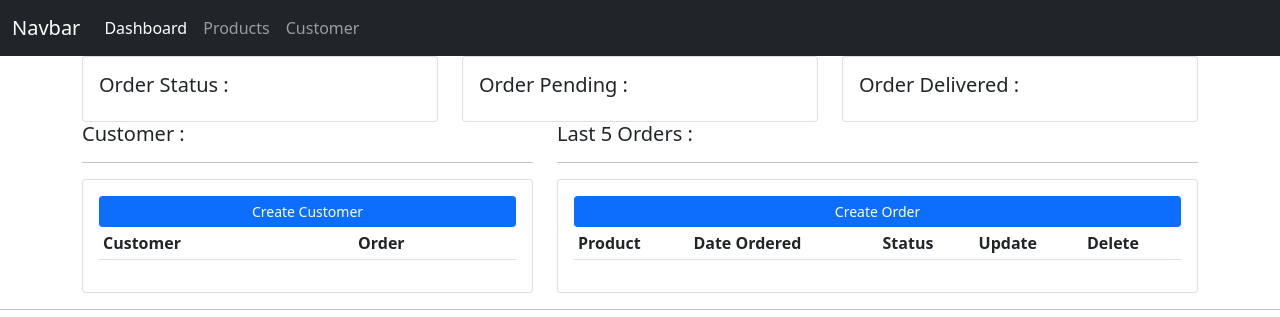
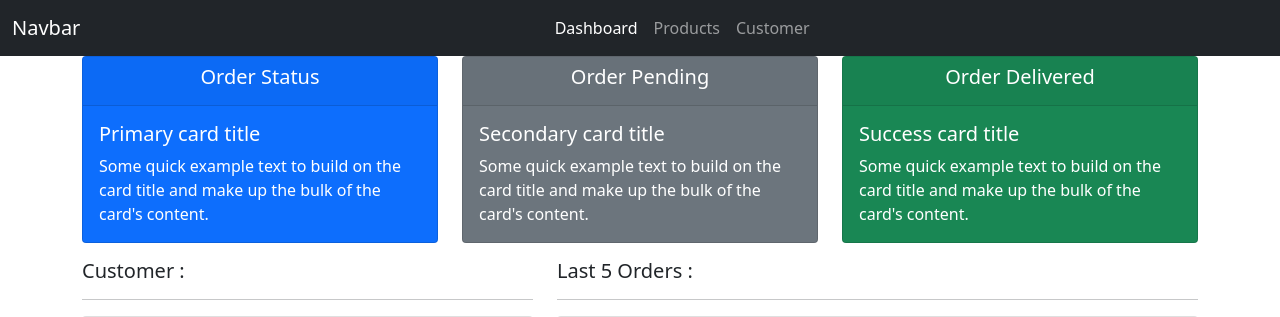
Before and after one commit to rzkyadhi/Customer-Management-App, a Django app: template accounts/templates/accounts/dashboard.html in a window 1280 px wide. Shown: the top 317 px of the page. Run offline with Django 4.2, Linux system fonts and the light colour scheme; the template is opened without the code that fills it, so the values that code supplies are empty.

Commit message:
Editing Template

```diff
--- a/accounts/templates/accounts/navbar.html
+++ b/accounts/templates/accounts/navbar.html
@@ -1,19 +1,19 @@
-<nav class="navbar navbar-expand-lg navbar-dark bg-dark">
-    <div class="container-fluid">
+<nav class="navbar navbar-expand-lg navbar-dark bg-dark mx-auto">
+    <div class="container-fluid mx-auto">
       <a class="navbar-brand" href="#">Navbar</a>
       <button class="navbar-toggler" type="button" data-bs-toggle="collapse" data-bs-target="#navbarNav" aria-controls="navbarNav" aria-expanded="false" aria-label="Toggle navigation">
         <span class="navbar-toggler-icon"></span>
       </button>
-      <div class="collapse navbar-collapse" id="navbarNav">
-        <ul class="navbar-nav">
-          <li class="nav-item">
-            <a class="nav-link active" aria-current="page" href="#">Dashboard</a>
+      <div class="collapse navbar-collapse justify-content-center" id="navbarNav">
+        <ul class="navbar-nav text-center">
+          <li class="nav-item text-center">
+            <a class="nav-link active text-center" href="#">Dashboard</a>
+          </li>
+          <li class="nav-item text-center">
+            <a class="nav-link text-center" href="#">Products</a>
           </li>
           <li class="nav-item">
-            <a class="nav-link" href="#">Products</a>
-          </li>
-          <li class="nav-item">
-            <a class="nav-link" href="#">Customer</a>
+            <a class="nav-link text-center" href="#">Customer</a>
           </li>
         </ul>
       </div>
--- a/accounts/templates/accounts/status.html
+++ b/accounts/templates/accounts/status.html
@@ -1,24 +1,31 @@
 <div class="container">
     <div class="row align-items-start">
       <div class="col">
-        <div class="card">
+        <div class="card text-white bg-primary mb-2">
+            <div class="card-header text-center"><h5>Order Status</h5></div>
             <div class="card-body">
-                <h5 class="card-title">Order Status :</h5>
+              <h5 class="card-title">Primary card title</h5>
+              <p class="card-text">Some quick example text to build on the card title and make up the bulk of the card's content.</p>
             </div>
-        </div>
+          </div>
       </div>
       <div class="col">
-        <div class="card">
+        <div class="card text-white bg-secondary mb-3">
+            <div class="card-header text-center"><h5>Order Pending</h5></div>
             <div class="card-body">
-                <h5 class="card-title">Order Pending :</h5>
+              <h5 class="card-title">Secondary card title</h5>
+              <p class="card-text">Some quick example text to build on the card title and make up the bulk of the card's content.</p>
             </div>
-        </div>
+          </div>
       </div>
       <div class="col">
-        <div class="card">
+        <div class="card text-white bg-success mb-3">
+            <div class="card-header text-center"><h5>Order Delivered</h5></div>
             <div class="card-body">
-                <h5 class="card-title">Order Delivered :</h5>
+              <h5 class="card-title">Success card title</h5>
+              <p class="card-text">Some quick example text to build on the card title and make up the bulk of the card's content.</p>
             </div>
+          </div>
         </div>
       </div>
     </div>
```
